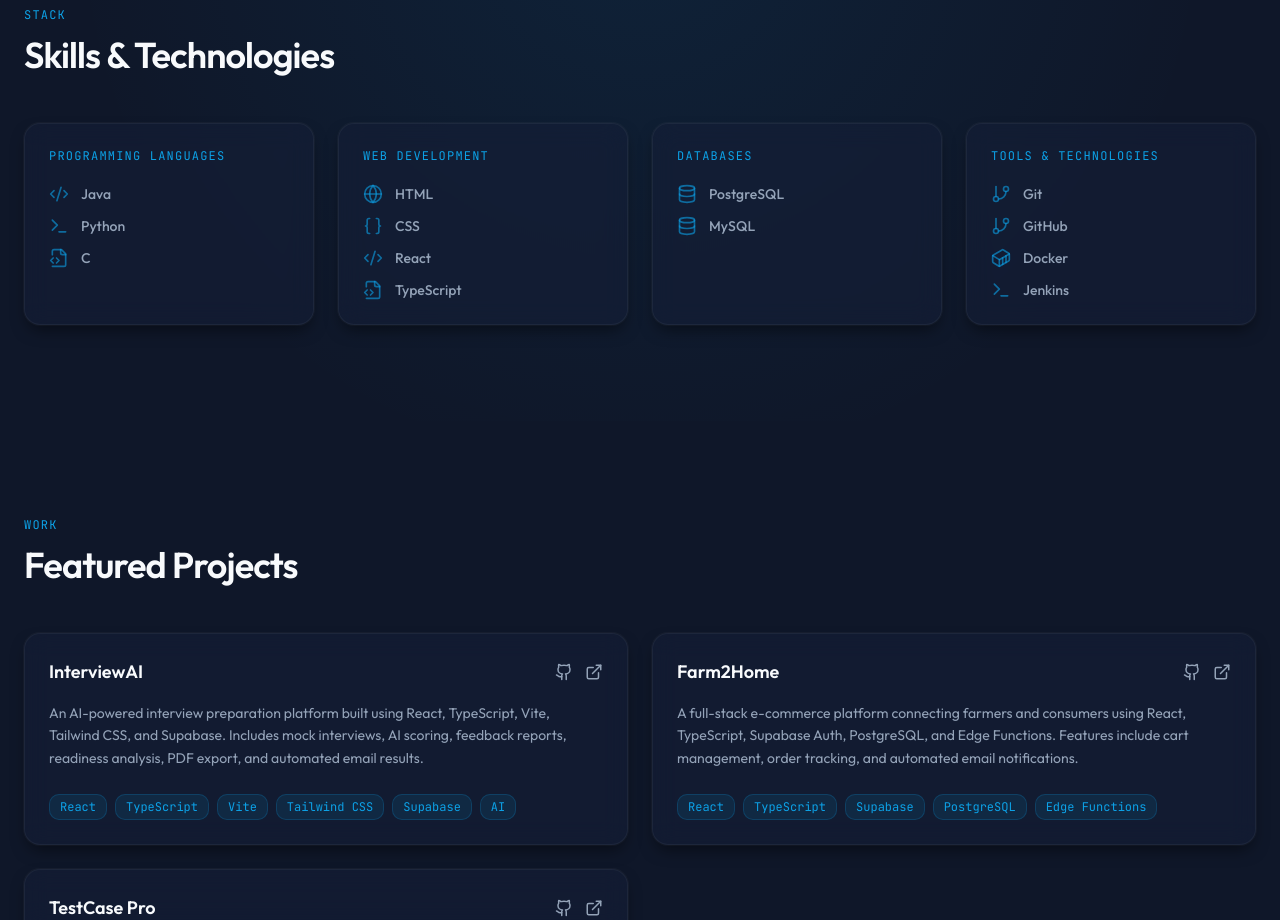
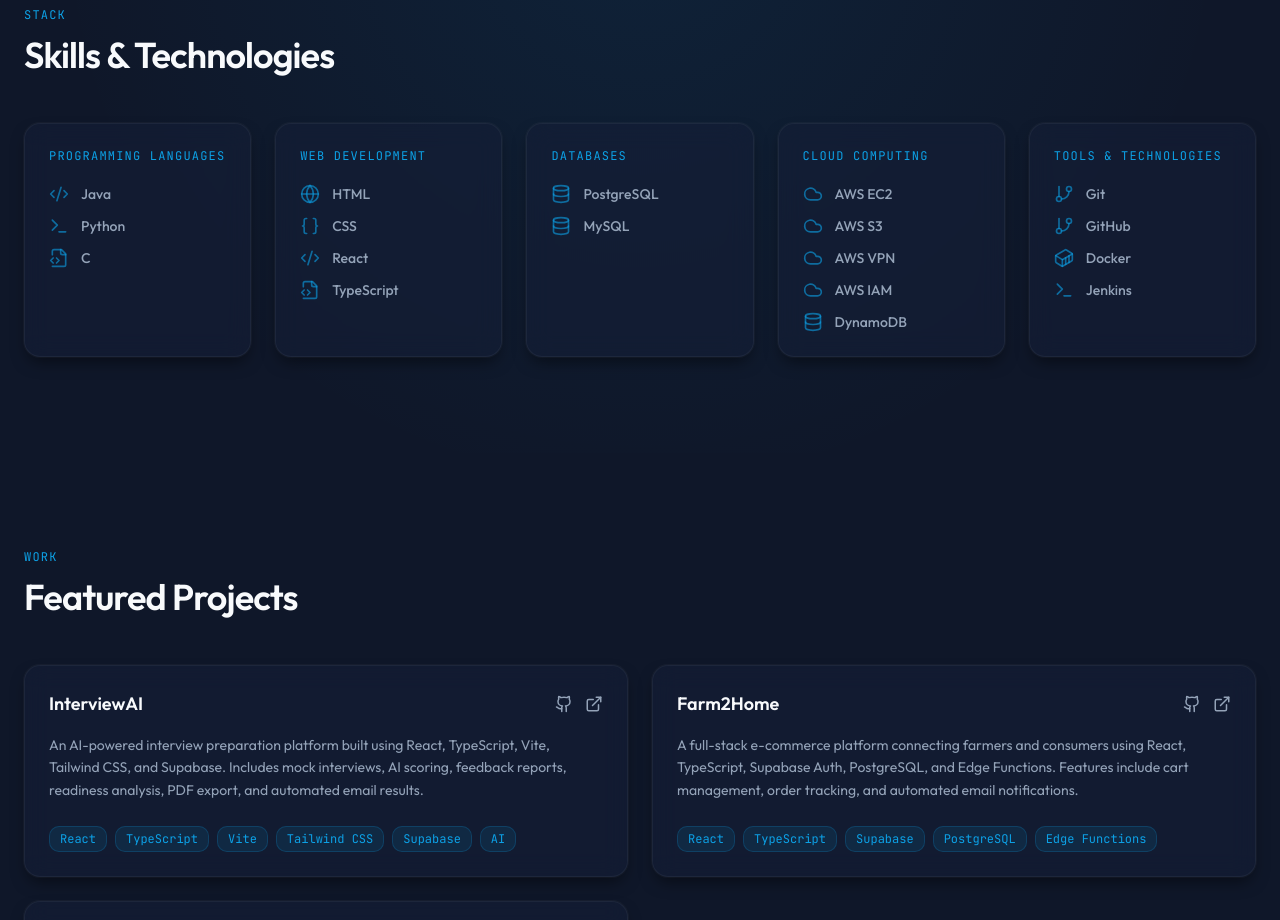
Before and after one commit to BoddigaSaikrishna/Portfolio, a React (Vite) app: page / in a window 1280 px wide. Shown: the part 2820-3740 px from the top of the page. Built offline with nearby package versions, Linux system fonts and the light colour scheme; the HTML template or start-up script is replaced by a standard one.

Commit message:
Add Cloud Computing category with AWS EC2, S3, VPN, IAM, and DynamoDB skills

```diff
--- a/src/components/SkillsSection.tsx
+++ b/src/components/SkillsSection.tsx
@@ -8,6 +8,7 @@ import {
   Container,
   FileCode2,
   Braces,
+  Cloud,
 } from "lucide-react";
 
 interface SkillCategory {
@@ -41,6 +42,16 @@ const categories: SkillCategory[] = [
     ],
   },
   {
+    title: "Cloud Computing",
+    skills: [
+      { name: "AWS EC2", icon: <Cloud size={20} /> },
+      { name: "AWS S3", icon: <Cloud size={20} /> },
+      { name: "AWS VPN", icon: <Cloud size={20} /> },
+      { name: "AWS IAM", icon: <Cloud size={20} /> },
+      { name: "DynamoDB", icon: <Database size={20} /> },
+    ],
+  },
+  {
     title: "Tools & Technologies",
     skills: [
       { name: "Git", icon: <GitBranch size={20} /> },
@@ -66,7 +77,7 @@ const SkillsSection = () => (
         </h2>
       </motion.div>
 
-      <div className="grid sm:grid-cols-2 lg:grid-cols-4 gap-6">
+      <div className="grid sm:grid-cols-2 lg:grid-cols-5 gap-6">
         {categories.map((cat, ci) => (
           <motion.div
             key={cat.title}
```
